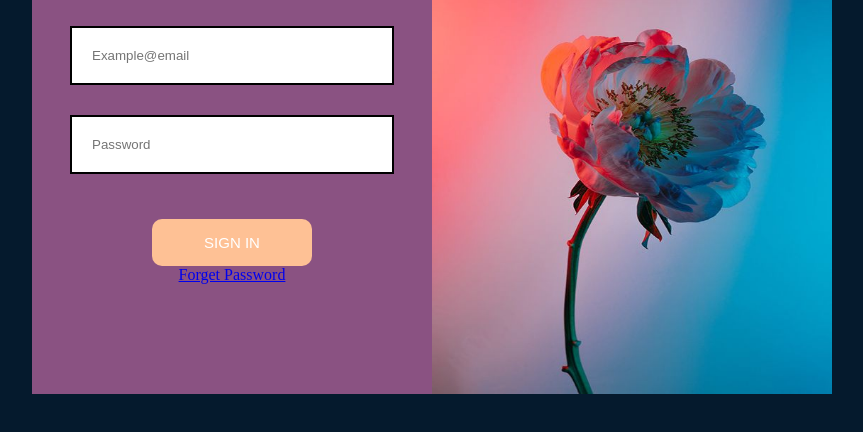
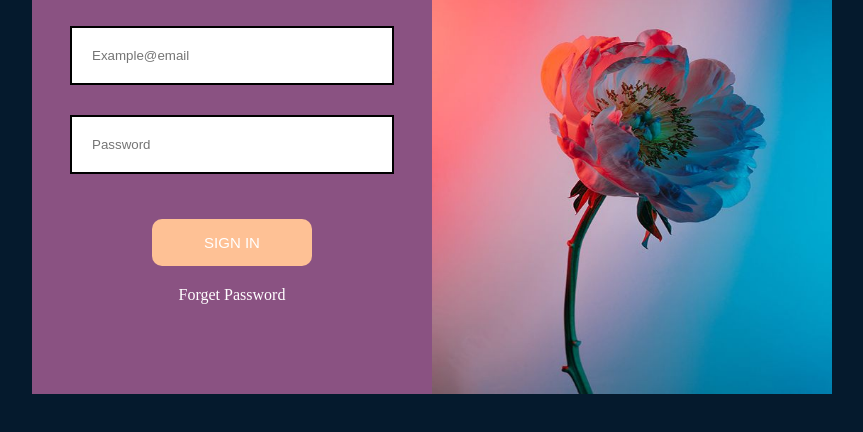
Before and after one commit to sndrfrll/BSCS_2D-FRULLA.Sandra.P, a plain HTML site: page CSS-Flexbox/index.html in a window 1280 px wide. Shown: the part 156-588 px from the top of the page, without its empty margins (208-1071 px from the left). Drawn offline with Linux system fonts and the light colour scheme.

Commit message:
Update style.css

```diff
--- a/CSS-Flexbox/style.css
+++ b/CSS-Flexbox/style.css
@@ -48,9 +48,11 @@ p{
   background-color: white;
   color: #fec195;
 }
-form.a{
+a{
   color: white;
   margin-top: 20px;
+  text-decoration: none;
+
 }
 .righSide{
   display: flex;
```
